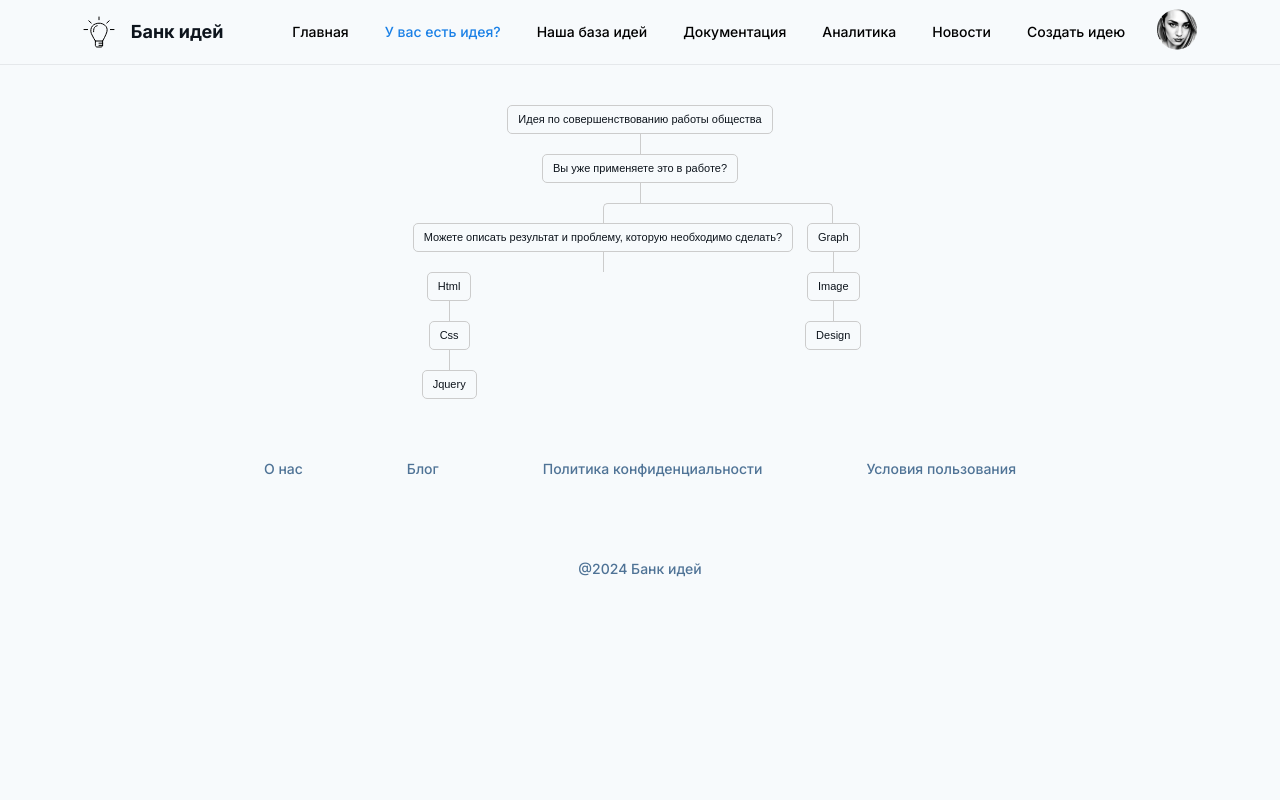
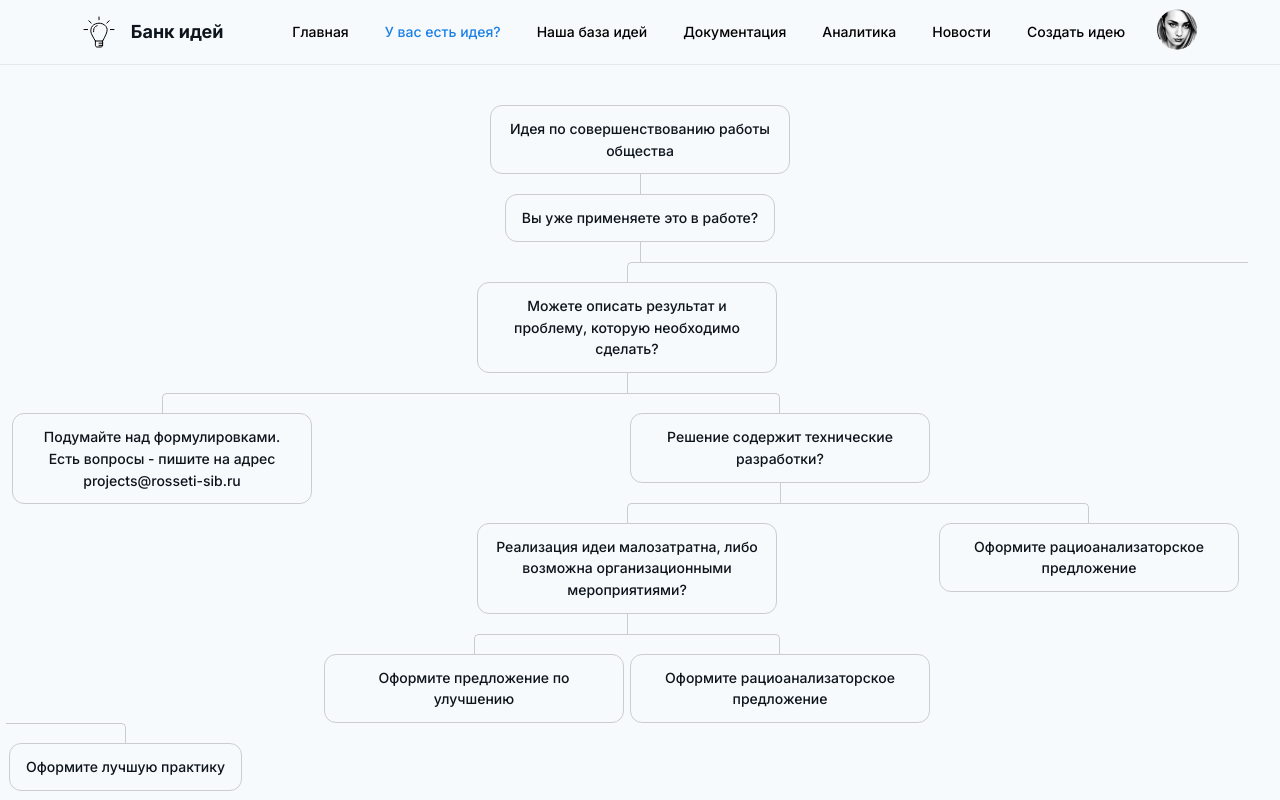
Before and after one commit to Talion220/Bank-of-ideas, a React (Vite) app: page /do-you-have-an-idea in a window 1280 px wide. Shown: the top 800 px of the page. Built offline with nearby package versions, Linux system fonts and the light colour scheme.

Commit message:
DoYouHaveAnIdea full page created

```diff
--- a/src/pages/doYouHaveAnIdea/DoYouHaveAnIdea.jsx
+++ b/src/pages/doYouHaveAnIdea/DoYouHaveAnIdea.jsx
@@ -19,32 +19,43 @@ function DoYouHaveAnIdea() {
                     </a>
                     <ul>
                       <li>
-                        <a href="#">Html</a>
+                        <a href="#">
+                          Подумайте над формулировками. Есть вопросы - пишите на
+                          адрес projects@rosseti-sib.ru
+                        </a>
+                      </li>
+                      <li>
+                        <a href="#">Решение содержит технические разработки?</a>
                         <ul>
                           <li>
-                            <a href="#">Css</a>
+                            <a href="#">
+                              Реализация идеи малозатратна, либо возможна
+                              организационными мероприятиями?
+                            </a>
                             <ul>
                               <li>
-                                <a href="#">Jquery</a>
+                                <a href="#">
+                                  Оформите предложение по улучшению
+                                </a>
+                              </li>
+                              <li>
+                                <a href="#">
+                                  Оформите рациоанализаторское предложение
+                                </a>
                               </li>
                             </ul>
+                          </li>
+                          <li>
+                            <a href="#">
+                              Оформите рациоанализаторское предложение
+                            </a>
                           </li>
                         </ul>
                       </li>
                     </ul>
                   </li>
                   <li>
-                    <a href="#">Graph</a>
-                    <ul>
-                      <li>
-                        <a href="#">Image</a>
-                        <ul>
-                          <li>
-                            <a href="#">Design</a>
-                          </li>
-                        </ul>
-                      </li>
-                    </ul>
+                    <a href="#">Оформите лучшую практику</a>
                   </li>
                 </ul>
               </li>
--- a/src/pages/doYouHaveAnIdea/doYouHaveAnIdea.scss
+++ b/src/pages/doYouHaveAnIdea/doYouHaveAnIdea.scss
@@ -17,9 +17,7 @@
   position: relative;
   margin: 0;
   padding: 0;
-
   border: 0 none;
-
   -webkit-transition: all ease 0.4s;
   -moz-transition: all ease 0.4s;
   transition: all ease 0.4s;
@@ -96,19 +94,18 @@
 
 .nav li a {
   display: inline-block;
-  padding: 5px 10px;
-  border-radius: 5px;
+  padding: 12px 16px;
+  border-radius: 12px;
   border: 1px solid #ccc;
   text-decoration: none;
   color: $font-black-color;
-  font-family: arial, verdana, tahoma;
-  font-size: 11px;
+  max-width: 300px;
 }
 
 .nav li a:hover,
 .nav li a:hover + ul li a {
   color: #000;
-  background: #c8e4f8;
+  background: #e7f5ff;
   border: 1px solid #94a0b4;
 }
 
```
Also changed, not shown: src/app/App.jsx (+28 -11 lines).
